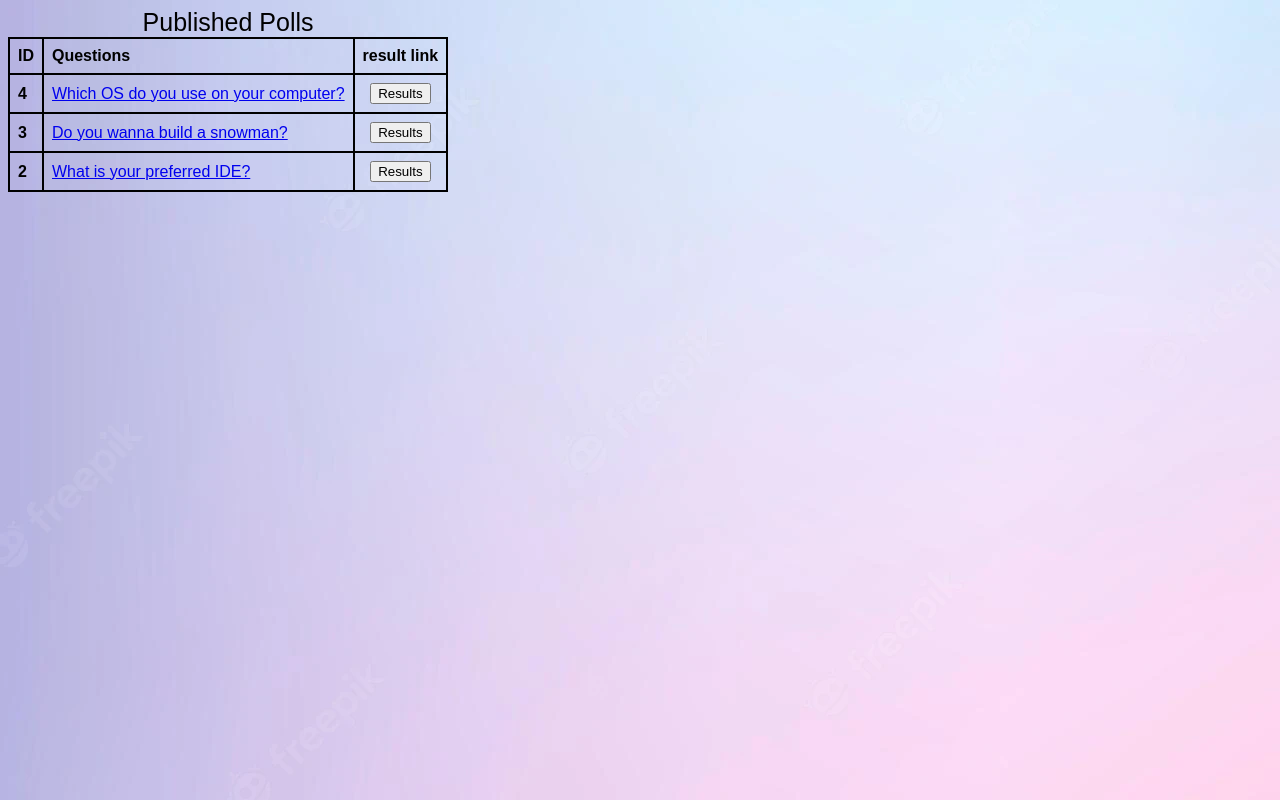
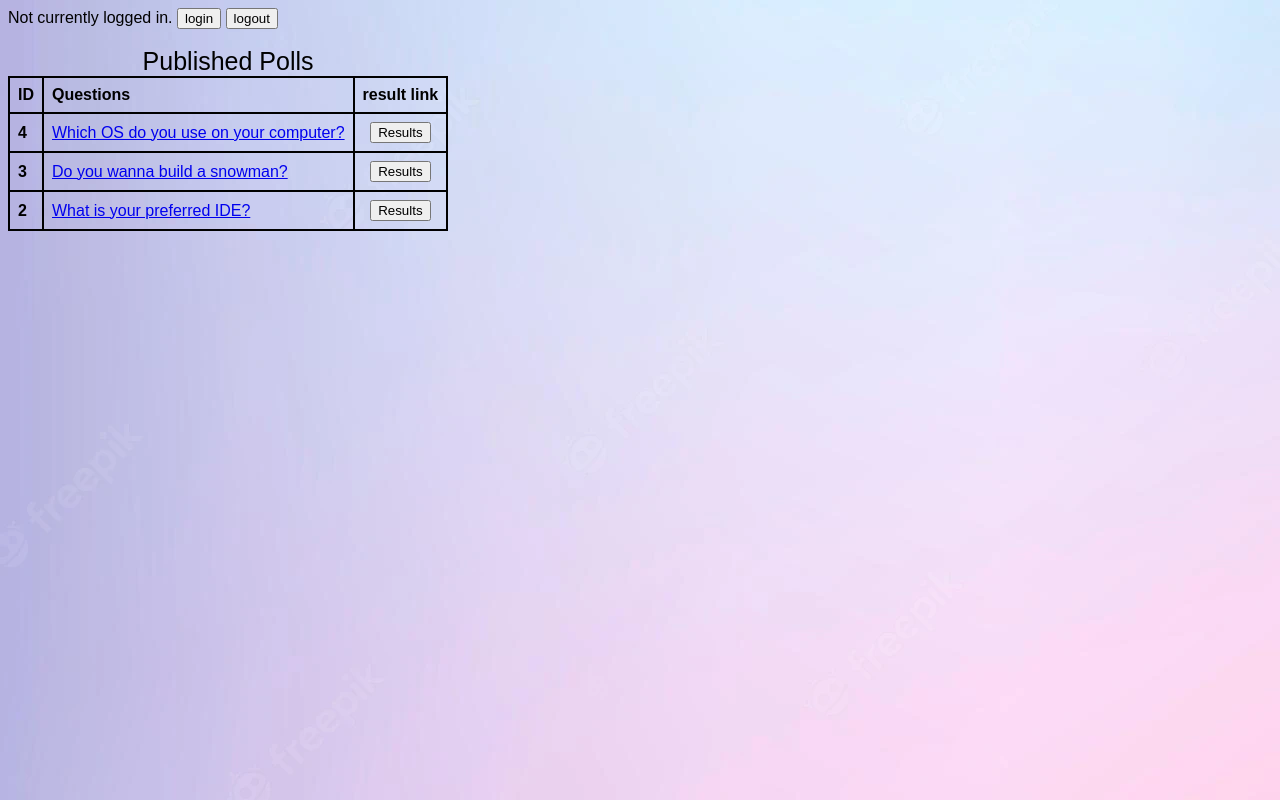
Before and after one commit to Halcyon905/ku-polls, a Django app: page /polls/ in a window 1280 px wide. Run offline with Django 4.2, Linux system fonts and the light colour scheme; data comes from the database, SQL or seed files in the repository.

Commit message:
show account logged in and added login & logout buttons

```diff
--- a/polls/templates/polls/index.html
+++ b/polls/templates/polls/index.html
@@ -1,6 +1,10 @@
 {% load static %}
 <link rel="stylesheet" href="{% static 'polls/style.css' %}">
 
+{{ username }}
+<a href="http://127.0.0.1:8000/accounts/login"><button type="button" data-inline="true">{{ "login" }}</button></a>
+<a href="http://127.0.0.1:8000/accounts/logout"><button type="button" data-inline="true">{{ "logout" }}</button></a> <br />
+<br />
 
 {% if latest_question_list %}
     <table class="questions">
--- a/polls/views.py
+++ b/polls/views.py
@@ -17,6 +17,14 @@ class IndexView(generic.ListView):
     def get_queryset(self):
         """Return 5 last published questions. Not including ones set to publish in the future."""
         return Question.objects.filter(pub_date__lte=timezone.localtime()).order_by('-pub_date')[:5]
+
+    def get(self, request):
+        """Return HttpResponse object contain the index page."""
+        if request.user.is_anonymous:
+            return render(request, 'polls/index.html', context={"latest_question_list": self.get_queryset(),
+                                                                "username": "Not currently logged in."})
+        return render(request, 'polls/index.html', context={"latest_question_list": self.get_queryset(),
+                                                            "username": "Logged in as " + request.user.username})
 
 
 class DetailView(generic.DetailView):
```
